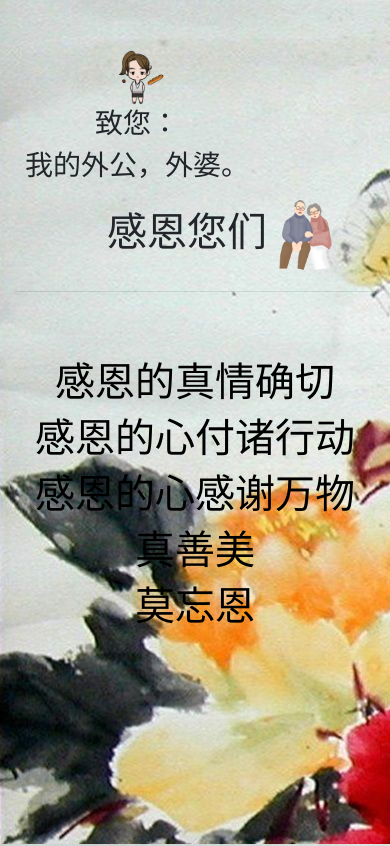
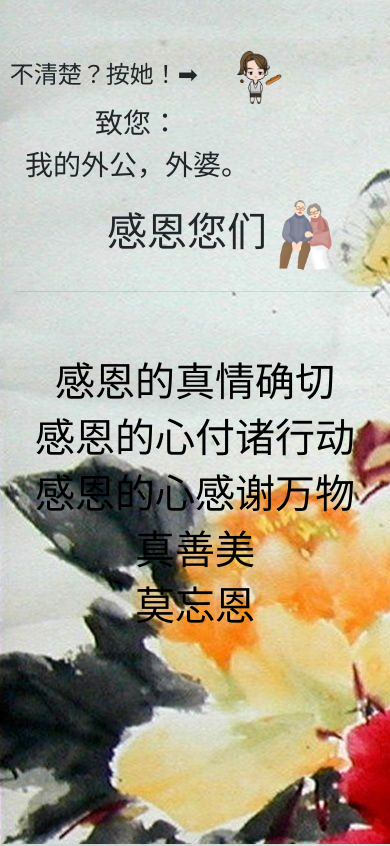
Before and after one commit to JsicaOng/Message, a plain HTML site: page index.html in a window 390 px wide. Shown: the top 846 px of the page. Drawn offline with nearby package versions, Linux system fonts and the light colour scheme; a web font is replaced by a local one.

Commit message:
fix bug
fix bugs on small screen

```diff
--- a/index.html
+++ b/index.html
@@ -21,6 +21,7 @@
     <div class="f-card f-page col-lg-6  col-sm-12">
       <header>
         <div class="navbar-brand" href="#">
+          <span class="alert">不清楚？按她！➡</span>
           <img src="image/imageedit_0_7605753502.png" width="60" height="60" class="d-inline-block align-center logo" alt="J.Ong">
           <h3>致您：</h3>
           <h3>我的外公，外婆。</h3>
--- a/styles.css
+++ b/styles.css
@@ -14,6 +14,10 @@ body{
 
 section{
   background-color: thistle;
+}
+
+.alert{
+  font-size: larger;
 }
 
 h1:hover{
```
